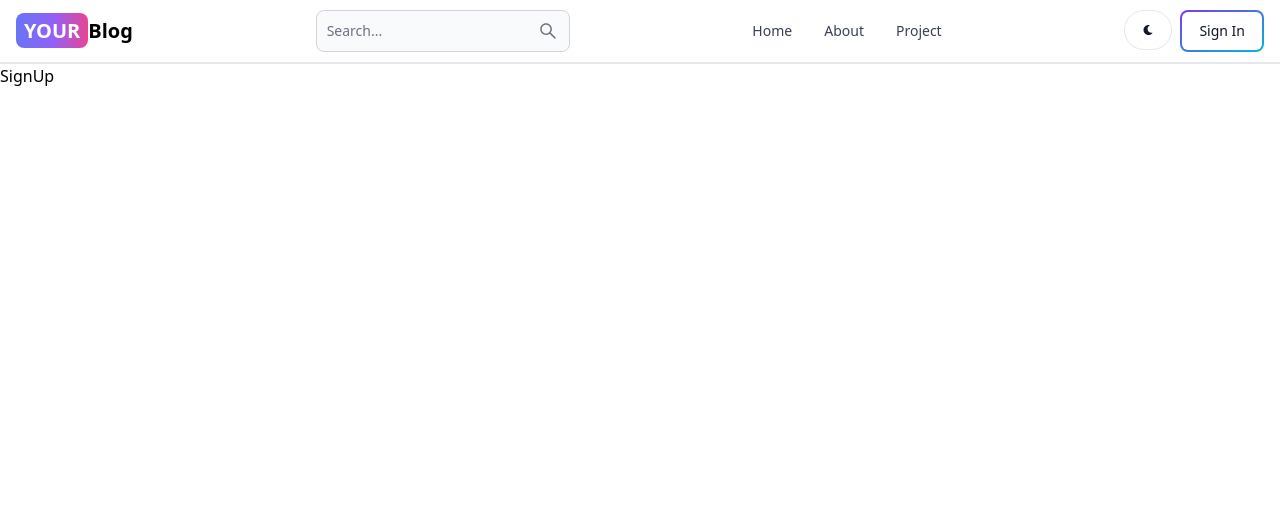
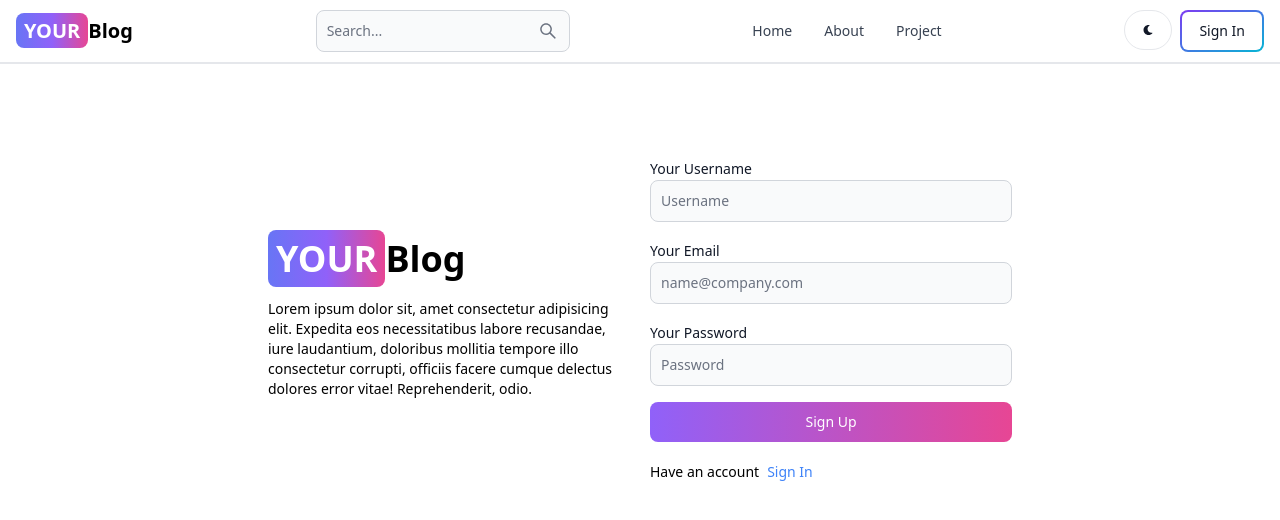
Before and after one commit to HongNT03/YOUR-BLOG, a React (Vite) app in the folder client/: page /sign-up in a window 1280 px wide. Shown: the top 520 px of the page. Built offline with nearby package versions, Linux system fonts and the light colour scheme.

Commit message:
Update SignUp.jsx

```diff
--- a/client/src/pages/SignUp.jsx
+++ b/client/src/pages/SignUp.jsx
@@ -1,9 +1,55 @@
-import React from 'react'
+import React from "react";
+import { Link } from "react-router-dom";
+import { Button, Label, TextInput } from "flowbite-react";
 
 const SignUp = () => {
   return (
-    <div>SignUp</div>
-  )
-}
+    <div className="min-h-screen mt-20">
+      <div className="flex p-3 max-w-3xl mx-auto flex-col md:flex-row md:items-center gap-5">
+        {/* left */}
+        <div className="flex-1">
+          <Link to="/" className=" font-bold text-4xl dark:text-white">
+            <span className="px-2 py-1 bg-gradient-to-r from-indigo-500 via-purple-500 to-pink-500 rounded-lg text-white">
+              YOUR
+            </span>
+            Blog
+          </Link>
+          <p className="text-sm mt-5">
+            Lorem ipsum dolor sit, amet consectetur adipisicing elit. Expedita
+            eos necessitatibus labore recusandae, iure laudantium, doloribus
+            mollitia tempore illo consectetur corrupti, officiis facere cumque
+            delectus dolores error vitae! Reprehenderit, odio.
+          </p>
+        </div>
 
-export default SignUp
+        {/* right */}
+        <div className="flex-1">
+          <form className="flex flex-col gap-4">
+            <div className="">
+              <Label value="Your Username" />
+              <TextInput type="text" placeholder="Username" id="username" />
+            </div>
+            <div className="">
+              <Label value="Your Email" />
+              <TextInput type="text" placeholder="name@company.com" id="email" />
+            </div>
+            <div className="">
+              <Label value="Your Password" />
+              <TextInput type="text" placeholder="Password" id="password" />
+            </div>
+            <Button gradientDuoTone="purpleToPink" type="submit">
+              Sign Up
+            </Button>
+          </form>
+
+          <div className="flex gap-2 text-sm mt-5">
+            <span>Have an account</span>
+            <Link to='/sign-in' className="text-blue-500">Sign In</Link>
+          </div>
+        </div>
+      </div>
+    </div>
+  );
+};
+
+export default SignUp;
```
